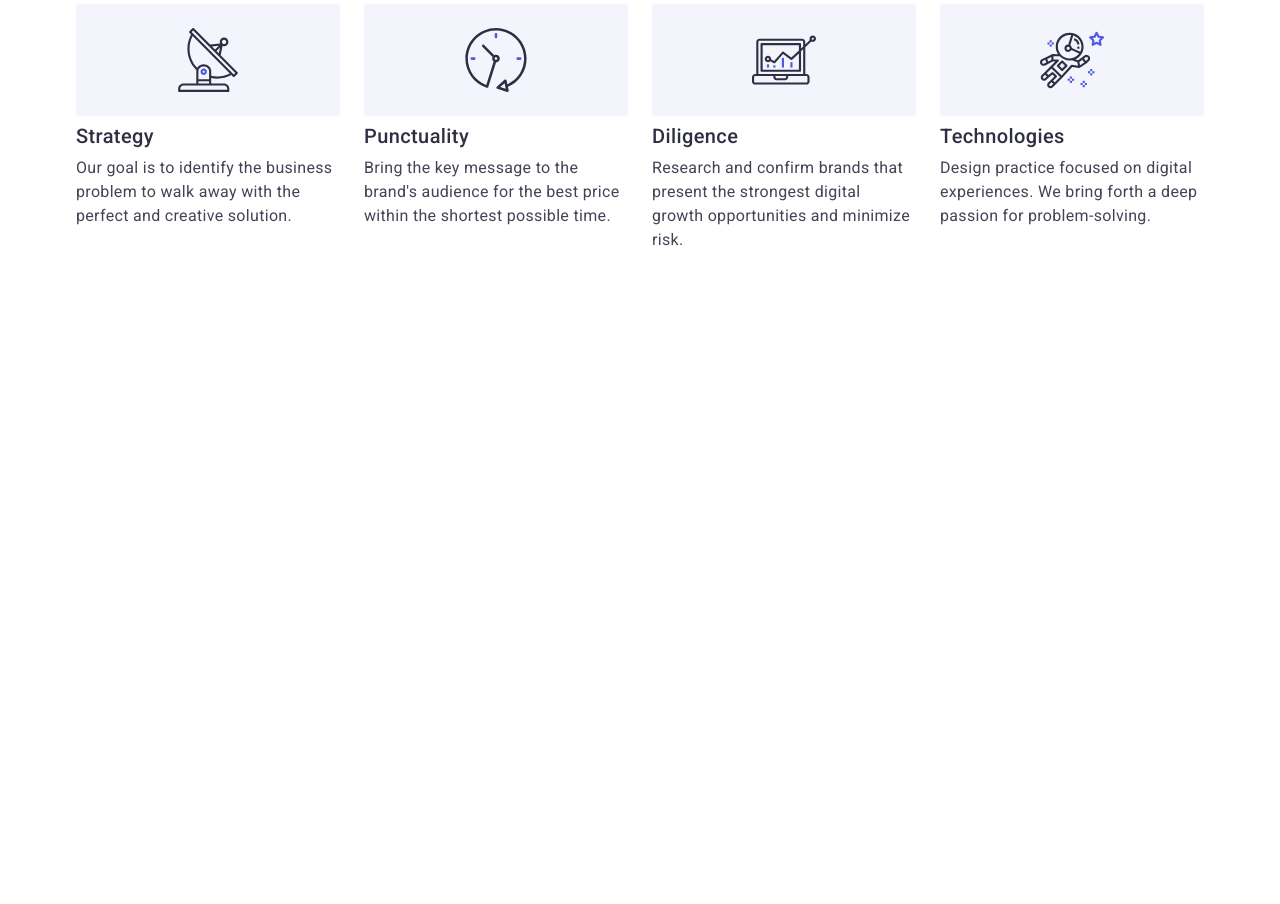
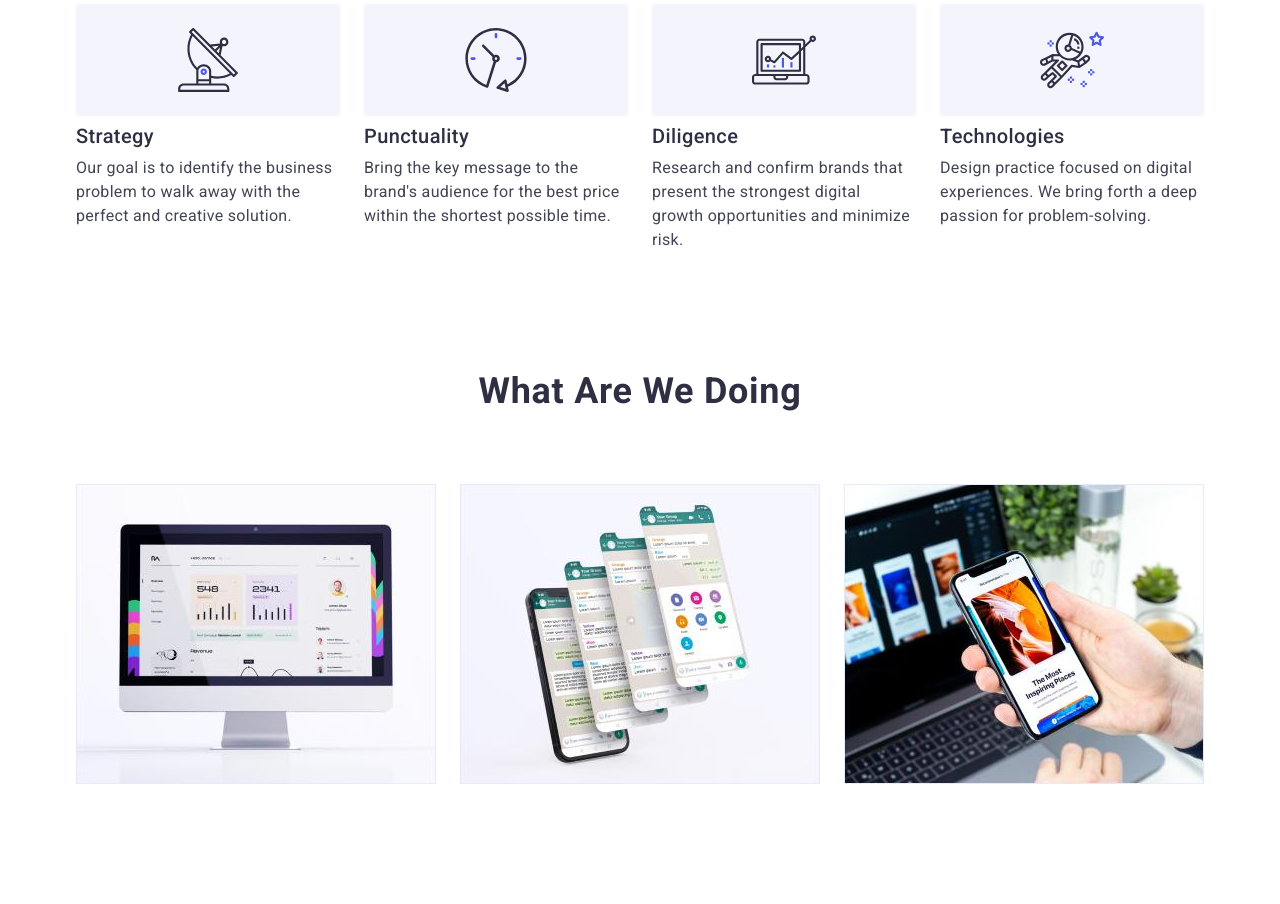
Before and after one commit to Qseboy/goit-markup-hw-07, a plain HTML site: page index.html in a window 1280 px wide. Shown: the part 789-1693 px from the top of the page. Before the commit the page ends 1161 px from the top, so only its background shows below. Drawn offline with nearby package versions, Linux system fonts and the light colour scheme.

```diff
--- a/css/style.css
+++ b/css/style.css
@@ -306,7 +306,7 @@ address {
   top: 0;
   left: 0;
   width: 100vw;
-  height: 100vh;
+  height: 100%;
   z-index: 1;
 
   display: flex;
@@ -639,7 +639,14 @@ address {
 
 /* TASK SECTION */
 .tasks {
-  padding-bottom: 120px;
+  display: none;
+}
+
+@media screen and (min-width: 1200px) {
+  .tasks {
+    padding-bottom: 120px;
+    display: block;
+  }
 }
 
 .tasks-title {
--- a/index.html
+++ b/index.html
@@ -125,7 +125,7 @@
       </section>
 
       <!-- Command tasks section -->
-      <!-- <section class="tasks">
+      <section class="tasks">
         <div class="container">
           <h2 class="tasks-title section-title">What are we doing</h2>
           <ul class="tasks-list">
@@ -158,7 +158,7 @@
             </li>
           </ul>
         </div>
-      </section> -->
+      </section>
 
       <!-- Team section -->
       <!-- <section class="team">
```
